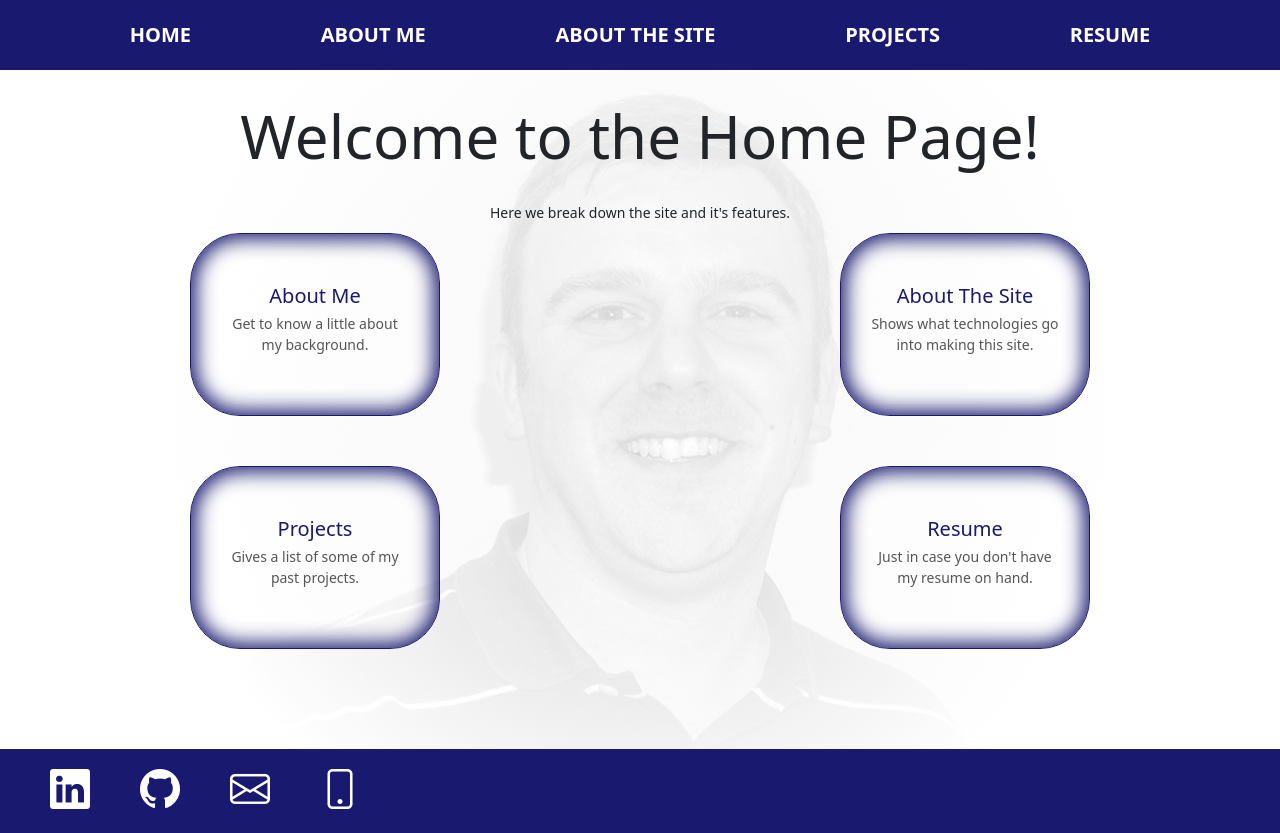
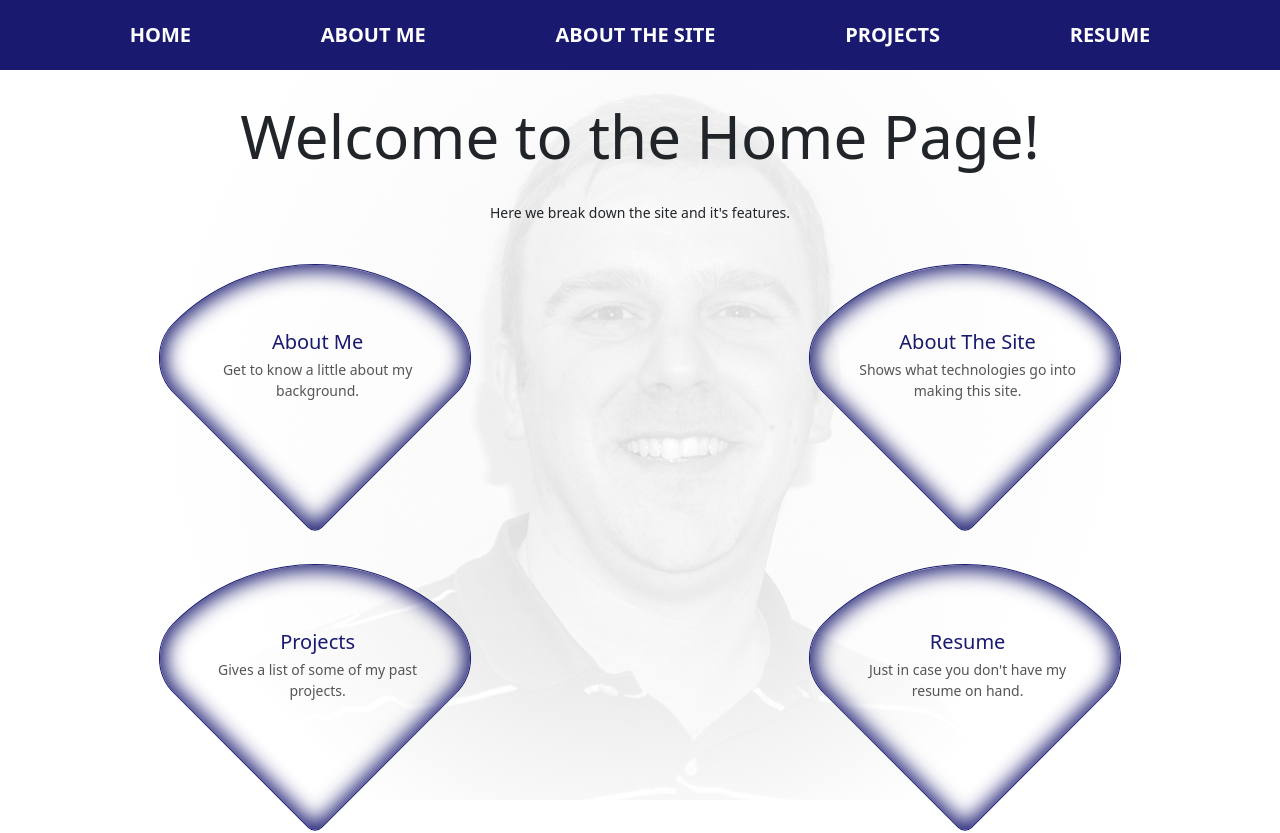
Before and after one commit to DaveKeith/firebase-portfolio, a Next.js app: page / in a window 1280 px wide. Shown: the top 833 px of the page. Built offline with nearby package versions, Linux system fonts and the light colour scheme.

Commit message:
made more interesting looking shapes on home page links

```diff
--- a/pages/index.js
+++ b/pages/index.js
@@ -9,7 +9,7 @@ const HomePage = () => {
         <section className="content">
             <p className="text-center">Here we break down the site and {"it's"} features.</p>
             <div className="home-grid">
-                <Link href='/about-me' passHref>
+                {/* <Link href='/about-me' passHref>
                     <div className="home-grid__item home-grid__item--left">
                         <h2>About Me</h2>
                         <p>Get to know a little about my background.</p>
@@ -32,6 +32,38 @@ const HomePage = () => {
                         <h2>Resume</h2>
                         <p>Just in case you {"don't"} have my resume on hand.</p>
                     </div>
+                </Link> */}
+                <Link href='/about-me' passHref>
+                    <div className="home-grid__item home-grid__item--left">
+                        <div>
+                            <h2>About Me</h2>
+                            <p>Get to know a little about my background.</p>
+                        </div>
+                    </div>
+                </Link>
+                <Link href='/about-the-site' passHref>
+                    <div className="home-grid__item home-grid__item--right">
+                        <div>
+                            <h2>About The Site</h2>
+                            <p>Shows what technologies go into making this site.</p>
+                        </div>
+                    </div>
+                </Link>
+                <Link href='/projects' passHref>
+                    <div className="home-grid__item home-grid__item--left">
+                        <div>
+                            <h2>Projects</h2>
+                            <p>Gives a list of some of my past projects.</p>
+                        </div>
+                    </div>
+                </Link>
+                <Link href='/resume' passHref>
+                    <div className="home-grid__item home-grid__item--right">
+                        <div>
+                            <h2>Resume</h2>
+                            <p>Just in case you {"don't"} have my resume on hand.</p>
+                        </div>
+                    </div>
                 </Link>
             </div>
         </section>
--- a/styles/pages/_home-grid.scss
+++ b/styles/pages/_home-grid.scss
@@ -7,13 +7,19 @@
     &__item{
         background-color: rgba(255, 255, 255, 0.3);
         width: 25rem;
-        padding: 5rem 3rem;
         text-align: center;
         border: 1px solid $color-primary;
-        border-radius: 5rem;
+        border-radius: 20rem 5rem 1rem 5rem;
         box-shadow: inset 0 0 2rem 0.5rem $color-primary;
         transition: border-radius 0.5s linear, box-shadow 0.5s linear, transform 0.5s linear;
         color: $color-text-light;
+
+        height: 25rem;
+        transform: rotate(45deg);
+
+        div{
+            transform: rotate(-45deg) translateX(-6rem) translateY(7rem);
+        }
 
         h2{
             font-weight: 300;
@@ -27,8 +33,8 @@
         &:hover{
             cursor: pointer;
             box-shadow: inset 0 0 1rem 0.25rem $color-primary;
-            border-radius: 50%;
-            transform: scale(1.25);
+            border-radius: 15rem 10rem 3rem 10rem;
+            transform: scale(1.25) rotate(45deg);
             transition: border-radius 0.5s linear, box-shadow 1s cubic-bezier(1, 2.5, 0.4, 1.8), transform 1s cubic-bezier(1, 2.5, 0.4, 1.8);
         }
     }
```
